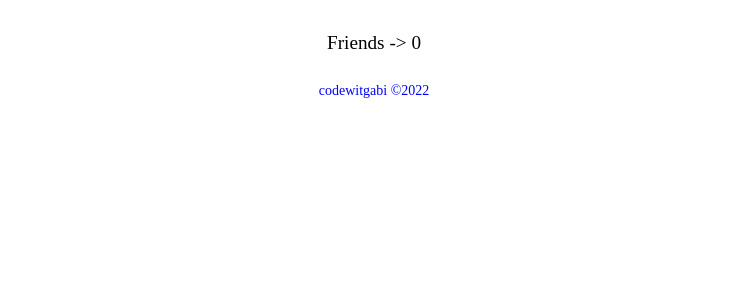
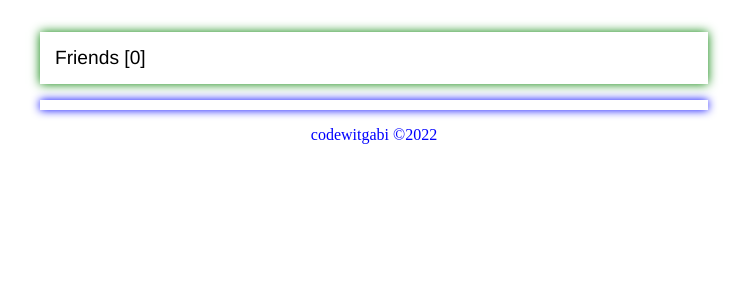
Before and after one commit to codewitgabi/DjangoChatApp, a Django app: a page that uses account/templates/account/home.html in a window 1280 px wide. Shown: the top 300 px of the page, without its empty margins (266-1013 px from the left). Run offline with Django 3.2, Linux system fonts and the light colour scheme; the visitor is signed in with stand-in values (Sample User, id 1); data comes from the database, SQL or seed files in the repository.

Commit message:
Updated UI for friends list

```diff
--- a/account/templates/account/home.html
+++ b/account/templates/account/home.html
@@ -4,73 +4,104 @@
     <meta charset="UTF-8">
     <meta name="viewport" content="width=device-width, initial-scale=1.0">
     <meta http-equiv="X-UA-Compatible" content="ie=edge">
-	<title>Chat Application</title>
+    <title>Friends</title>
     <style>
-		.title {
+        * {
+            margin: 0;
+            padding: 0;
+            box-sizing: border-box;
+        }
+        .header, .wrapper {
+            margin: 1em;
+            padding: 15px;
+            background: #fff;
+            box-shadow: 0 0 10px green;
+            /*border-radius: 10px;*/
+        }
+        .header legend {
+            font-size: 1.2em;
             font-weight: 400;
-			font-size: 1.2em;
-			text-align: center;
-			margin: 1em 0;
+            font-family: Helvetica;
         }
         .wrapper {
-			margin: 2em 10%;
+            border-radius: 0;
+            box-shadow: 0 0 10px blue;
+            padding: 5px;
+        }
+        .flex-2 {
+            display: flex;
+            gap: 8px;
+            margin: 8px 0;
         }
         .img {
-			width: 100%;
+            width: 100px;
             height: 100px;
             object-fit: cover;
-		}
-		.row {
-			background: #fff;
-			box-shadow: hsl(0, 0%, 80%) 0 0 16px;
-			border-radius: 8px;
-		}
-		.uname {
-			font-size: 0.8em;
-		}
-		.row:after {
-			content: "";
-			display: table;
-			clear: both;
-		}
-		.col {
-			float: left;
-			width: 30%;
-			margin: 1.6%;
+            border-radius: 10px;
         }
         .online {
+            background: lightgreen;
             width: 10px;
             height: 10px;
             border-radius: 5px;
-			background: green;
-			opacity: 0.7;
         }
         footer {
             text-align: center;
-			font-size: 14px;
+            margin: 10px 1em;
             color: blue;
-			margin: 10px;
+        }
+        .recent-msg {
+            font-family: Helvetica;
+            font-weight: 400;
+            font-size: 1rem;
+            margin-top: 1em;
+        }
+        @media only screen and (min-width: 658px) {
+            body {
+                width: 600px;
+                margin: 2em auto;
+            }
+        }
+        @media only screen and (min-width: 800px) {
+            body {
+                width: 700px;
+            }
         }
     </style>
 </head>
 <body>
+    <div class="header">
+		<legend class="title">Friends [{{ friends.count }}]</legend>
+	</div>
+
     <div class="wrapper">
-		<legend class="title">Friends -> {{ friends.count }}</legend>
 		<div class="row">
 			{% for friend in friends %}
-			<div class="col">
-				<a href="{% url 'chat' friend.id friend.user.username %}"><img src="{{ friend.image.url }}" class="img" alt=""></a>
-				<legend><i class="uname">
+				<div class="flex-2">
+					<!-- first col -->
+					<div class="l-left-part">
+						<a href="{% url 'chat' friend.id friend.user.username %}">
+							<img src="{{ friend.image.url }}" class="img" alt="">
+						</a>
+					</div>
+					<hr>
+					<!-- second col -->
+					<div class="r-flex-part">
+						<legend>
+							<i class="uname">
 								@{{ friend.user.username }}
-				</i></legend>
+							</i>
+						</legend>
 						<div class="online"></div>
+						<p class="recent-msg">This is my most recent message</p>
+					</div>
 				</div>
 			{% endfor %}
+		</div>
 	</div>
 
 	<footer>
 		codewitgabi &copy;2022
 	</footer>
-	</div>
 </body>
 </html>
```
Also changed, not shown: account/models.py (line endings or trailing spaces). Lines whose indentation alone changed are shown as unchanged.
